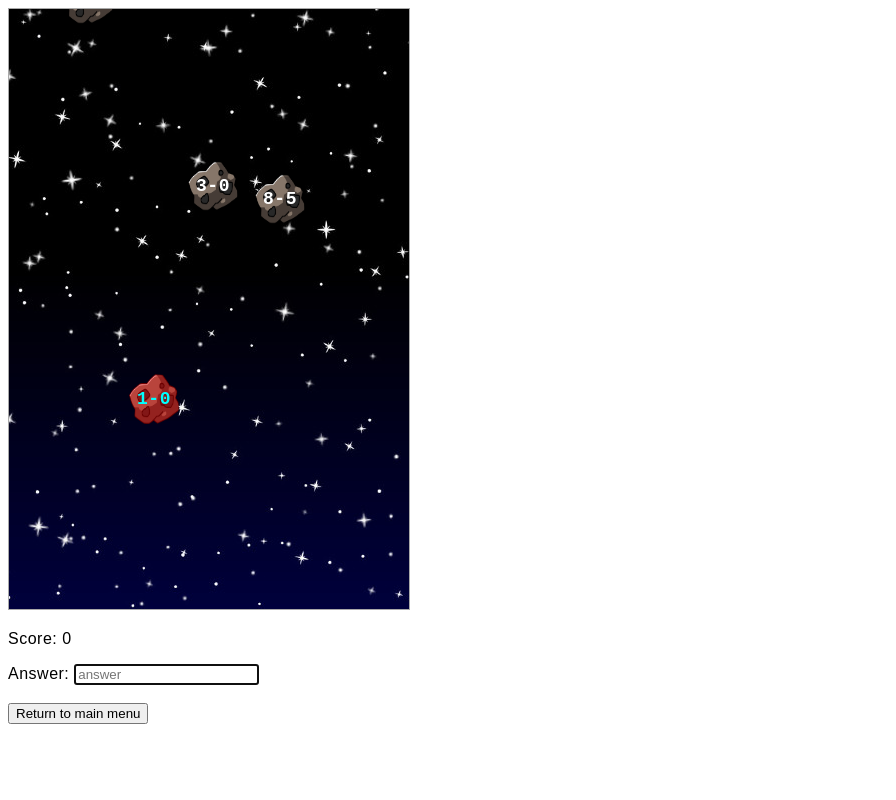
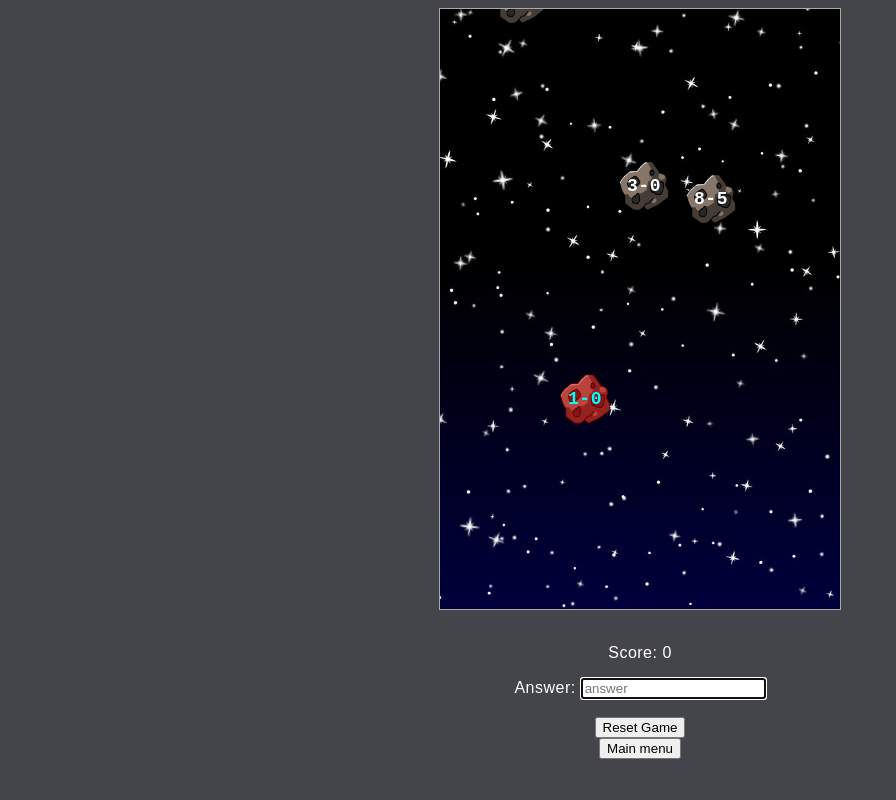
Before and after one commit to lleary/MacroHard, a PHP site: page /game.php in a window 1280 px wide. Shown: the whole page, without its empty margins (0-896 px from the left). Run offline with PHP 8.4, Linux system fonts and the light colour scheme; the visitor is signed in with stand-in values (Sample User, id 1).

Commit message:
Reset game button, centered game
added a reset button at the bottom of the game page so you don't have to refresh the page to play again, and I centered the game and changed some colors of things

```diff
--- a/Project Folder/game.php
+++ b/Project Folder/game.php
@@ -16,7 +16,18 @@ session_start();
     <link rel="stylesheet" type="text/css"href="stylesheet.css">
     <canvas id="sandbox"></canvas>
     <style>
-        canvas {border:1px solid #a9a9a9; background-color: #000000}
+        canvas {
+            border:1px solid #a9a9a9;
+            background-color: #000000;
+        }
+        body{
+            background-color: #44444B;
+        }
+        form {
+            text-align: center;
+            margin: 0 auto;
+            display: block;
+        }
     </style>
 </head>
 
@@ -24,7 +35,7 @@ session_start();
 
     <br/>
 
-    <p id="score">Score: 0<br/></p>
+    <p style="color:white; text-align:center;" id="score">Score: 0<br/></p>
     <span id="prompt"></span>
     <p></p> <!-- for some reason <br/> doesn't work here -->
 
@@ -144,6 +155,17 @@ session_start();
             addProblem();
             document.body.insertBefore(myCanvas, document.body.childNodes[0]);
             gameInterval = setInterval(updateGameArea, 15);
+        }
+
+        function resetGame(){
+            matheroids = [];
+            playing = true;
+            score = 0;
+            spawnMax = 300;
+            spawnTimer = 200;
+            bossCountdown = 10 - difficulty;
+            wrongInARow = 0;
+            startGame();
         }
 
         //Adds a problem to the array of problems.
@@ -442,15 +464,19 @@ session_start();
 
     </script>
 
-    <form id="answerForm" onsubmit="checkAnswer(); return false;" autocomplete="off" style="visibility: visible;">
+    <form id="answerForm" onsubmit="checkAnswer(); return false;" autocomplete="off" style="visibility: visible; color:white;">
         Answer:
         <input type="text" name="answer"  id="userAnswer" placeholder="answer" autofocus/>
     </form>
 
     <br />
 
+    <form id="reset" onsumbit="resetGame(); return false;">
+        <button>Reset Game</button>
+    </form>
+
     <form action="./mainMenu.php" >
-        <button type="submit">Return to main menu</button>
+        <button type="submit">Main menu</button>
     </form>
 
 </body>
--- a/Project Folder/stylesheet.css
+++ b/Project Folder/stylesheet.css
@@ -9,6 +9,11 @@ div {
 h1{
 	color:#000000;
 	font-family:sans-serif;
+}
+canvas{
+	padding: 0;
+	margin: auto;
+	display: block;
 }
 #mainMenu{
 	color:#22D2A0;
```
